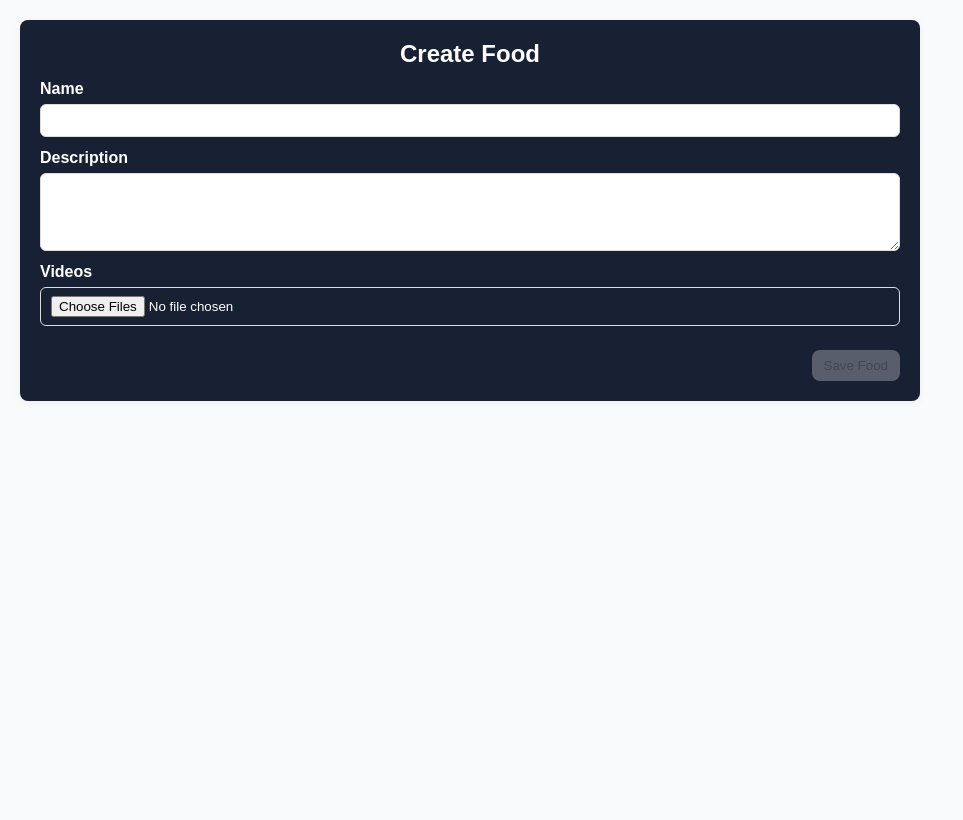
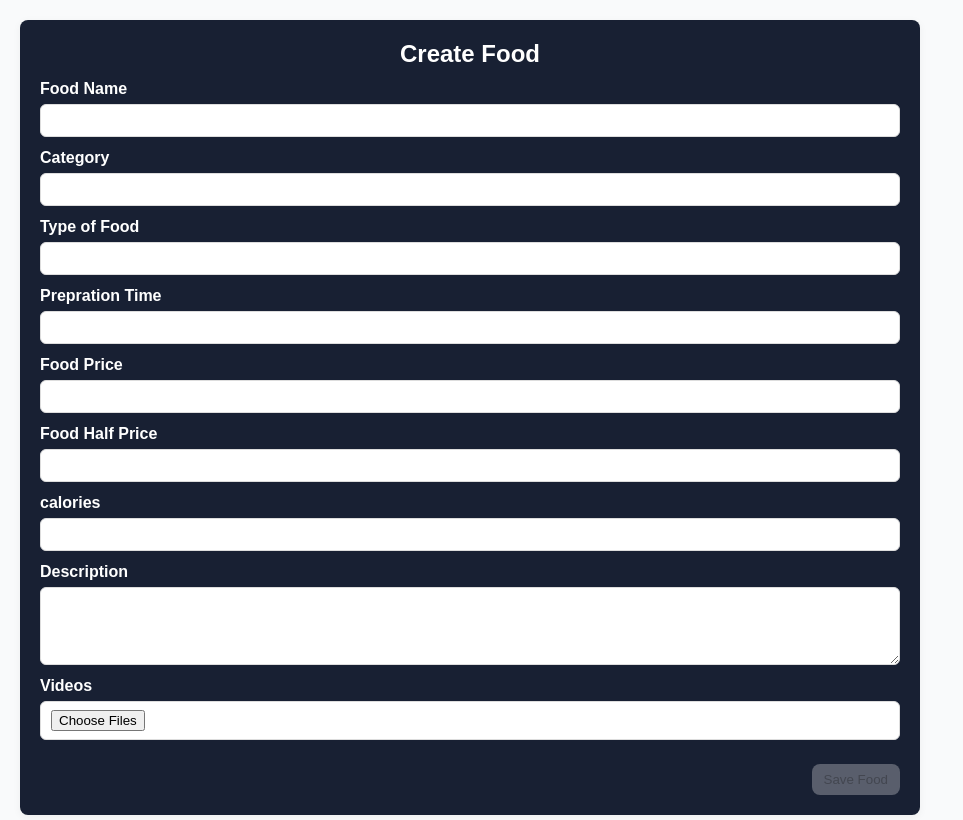
Before and after one commit to himanshu0gautam/food-application, a React (Vite) app in the folder Frontend/: page /create-food in a window 1280 px wide. Shown: the whole page, without its empty margins (0-963 px from the left). Built offline with nearby package versions, Linux system fonts and the light colour scheme; the HTML template or start-up script is replaced by a standard one.

Commit message:
change-frontend

```diff
--- a/Frontend/src/component/PartnerRegister.jsx
+++ b/Frontend/src/component/PartnerRegister.jsx
@@ -8,7 +8,9 @@ const PartnerRegister = () => {
     const [formData, setFormData] = React.useState({
         fullname: "",
         email: "",
-        password: ""
+        password: "",
+        BusinessName: "",
+        shopDetails: "",
     });
 
     const handlechange = (e) => {
@@ -24,7 +26,7 @@ const PartnerRegister = () => {
             data.append("email", formData.email);
             data.append("password", formData.password);
             data.append("BusinessName", formData.BusinessName);
-            data.append("ShopDetils", formData.ShopDetils);
+            data.append("shopDetails", formData.shopDetails);
 
             await axios.post("http://localhost:3000/api/auth/food-partner/register", data, {
                 headers: { "Content-Type": "application/json" },
@@ -32,7 +34,7 @@ const PartnerRegister = () => {
             });
 
             // reset form after successful submission
-            setFormData({ fullname: "", email: "", password: "" });
+            setFormData({ fullname: "", email: "", password: "", BusinessName: "", shopDetails: ""});
         } catch (error) {
             console.error('Registration error:', error);
         }
@@ -50,6 +52,8 @@ const PartnerRegister = () => {
                         <input type="text" placeholder="Partner Name" className={styles.input} name="fullname" value={formData.fullname} onChange={handlechange} />
                         <input type="email" placeholder="Email" className={styles.input} name="email" value={formData.email} onChange={handlechange} />
                         <input type="password" placeholder="Password" className={styles.input} name="password" value={formData.password} onChange={handlechange} />
+                        <input type="text" placeholder="Business Name" className={styles.input} name="BusinessName" value={formData.BusinessName} onChange={handlechange} />
+                        <input type="text" placeholder="Shop details" className={styles.input} name="shopDetails" value={formData.shopDetails} onChange={handlechange} />
                         <button type="submit" className={styles.button}>Register</button>
                     </form>
                     <p className={styles.link}>
--- a/Frontend/src/component/food/CreateFood.jsx
+++ b/Frontend/src/component/food/CreateFood.jsx
@@ -4,12 +4,20 @@ import axios from 'axios'
 import { useNavigate } from 'react-router-dom'
 
 const CreateFood = () => {
-  const [name, setName] = useState('')
-  const [description, setDescription] = useState('')
   const [files, setFiles] = useState([])
   const inputRef = useRef(null)
   const [submitting, setSubmitting] = useState(false)
   const [error, setError] = useState(null)
+  const [formdata, setformdata] = useState({
+    foodname: "",
+    description: "",
+    category: "",
+    typeOfFood: "",
+    preprationTime: "",
+    foodprice: "",
+    foodpriceHalf: "",
+    calories: ""
+  })
 
 
   const navigate = useNavigate();
@@ -38,8 +46,15 @@ const CreateFood = () => {
 
     try {
       const form = new FormData()
-      form.append('foodname', name)
-      form.append('description', description)
+      form.append('foodname', formdata.foodname)
+      form.append('description', formdata.description)
+      form.append('category', formdata.category)
+      form.append('typeOfFood', formdata.typeOfFood)
+      form.append('preprationTime', formdata.preprationTime)
+      form.append('foodprice', formdata.foodprice)
+      form.append('foodpriceHalf', formdata.foodpriceHalf)
+      form.append('calories', formdata.calories)
+
       // append first video file as main; if multiple, append with same field name
       files.forEach((f, i) => form.append('file', f))
 
@@ -52,8 +67,7 @@ const CreateFood = () => {
 
       console.log('upload response', res.data)
       // reset
-      setName('')
-      setDescription('')
+      setformdata('')
       setFiles([])
       if (inputRef.current) inputRef.current.value = null
     } catch (err) {
@@ -70,13 +84,67 @@ const CreateFood = () => {
       {error && <div className={styles.error}>{error}</div>}
 
       <label className={styles.field}>
-        <span className={styles.label}>Name</span>
-        <input value={name} onChange={e => setName(e.target.value)} required />
+        <span className={styles.label}>Food Name</span>
+        <input value={formdata.foodname} onChange={e => setformdata({
+          ...formdata, foodname: e.target.value
+        })} required />
+      </label>
+
+      <label className={styles.field}>
+        <span className={styles.label}>Category</span>
+        <input value={formdata.category}
+          onChange={e => setformdata({
+            ...formdata, // Spread existing state
+            category: e.target.value // Update specific field
+          })} required />
+      </label>
+
+      <label className={styles.field}>
+        <span className={styles.label}>Type of Food</span>
+        <input value={formdata.typeOfFood} onChange={e => setformdata({
+          ...formdata, // Spread existing state
+          typeOfFood: e.target.value // Update specific field
+        })} required />
+      </label>
+
+      <label className={styles.field}>
+        <span className={styles.label}>Prepration Time</span>
+        <input value={formdata.preprationTime} onChange={e => setformdata({
+          ...formdata, // Spread existing state
+          preprationTime: e.target.value // Update specific field
+        })} required />
+      </label>
+
+      <label className={styles.field}>
+        <span className={styles.label}>Food Price</span>
+        <input value={formdata.foodprice} onChange={e => setformdata({
+          ...formdata, // Spread existing state
+          foodprice: e.target.value // Update specific field
+        })} required />
+      </label>
+
+      <label className={styles.field}>
+        <span className={styles.label}>Food Half Price</span>
+        <input value={formdata.foodpriceHalf} onChange={e => setformdata({
+          ...formdata, // Spread existing state
+          foodpriceHalf: e.target.value // Update specific field
+        })} required />
+      </label>
+
+      <label className={styles.field}>
+        <span className={styles.label}>calories</span>
+        <input value={formdata.calories} onChange={e => setformdata({
+          ...formdata, // Spread existing state
+          calories: e.target.value // Update specific field
+        })} required />
       </label>
 
       <label className={styles.field}>
         <span className={styles.label}>Description</span>
-        <textarea value={description} onChange={e => setDescription(e.target.value)} rows={4} />
+        <textarea value={formdata.description} onChange={e => setformdata({
+          ...formdata, // Spread existing state
+          description: e.target.value // Update specific field
+        })} rows={4} />
       </label>
 
       <label className={styles.field}>
--- a/Frontend/src/component/food/CreateFood.module.css
+++ b/Frontend/src/component/food/CreateFood.module.css
@@ -27,11 +27,11 @@
 }
 
 
-
 input,
 textarea {
     padding: 8px 10px;
     border: 1px solid #ddd;
+    background: #ffffff;
     border-radius: 6px;
      outline: none;
 }
--- a/Frontend/src/component/home/Home.module.css
+++ b/Frontend/src/component/home/Home.module.css
@@ -172,7 +172,8 @@
   right: 0;
   bottom: 0;
   height: var(--bottom-nav-height);
-  background: rgba(34, 34, 34, 0.95);
+  /* background: rgba(34, 34, 34, 0.95); */
+  background: rgba(0, 0, 0, 0.35);;
   border-top: 2px solid rgba(255, 255, 255, 0.08);
   display: flex;
   align-items: center;
```
Also changed, not shown: Frontend/src/component/home/Home.jsx (+39 -93 lines), 6 other files (tests, documents, lock files or other folders).
